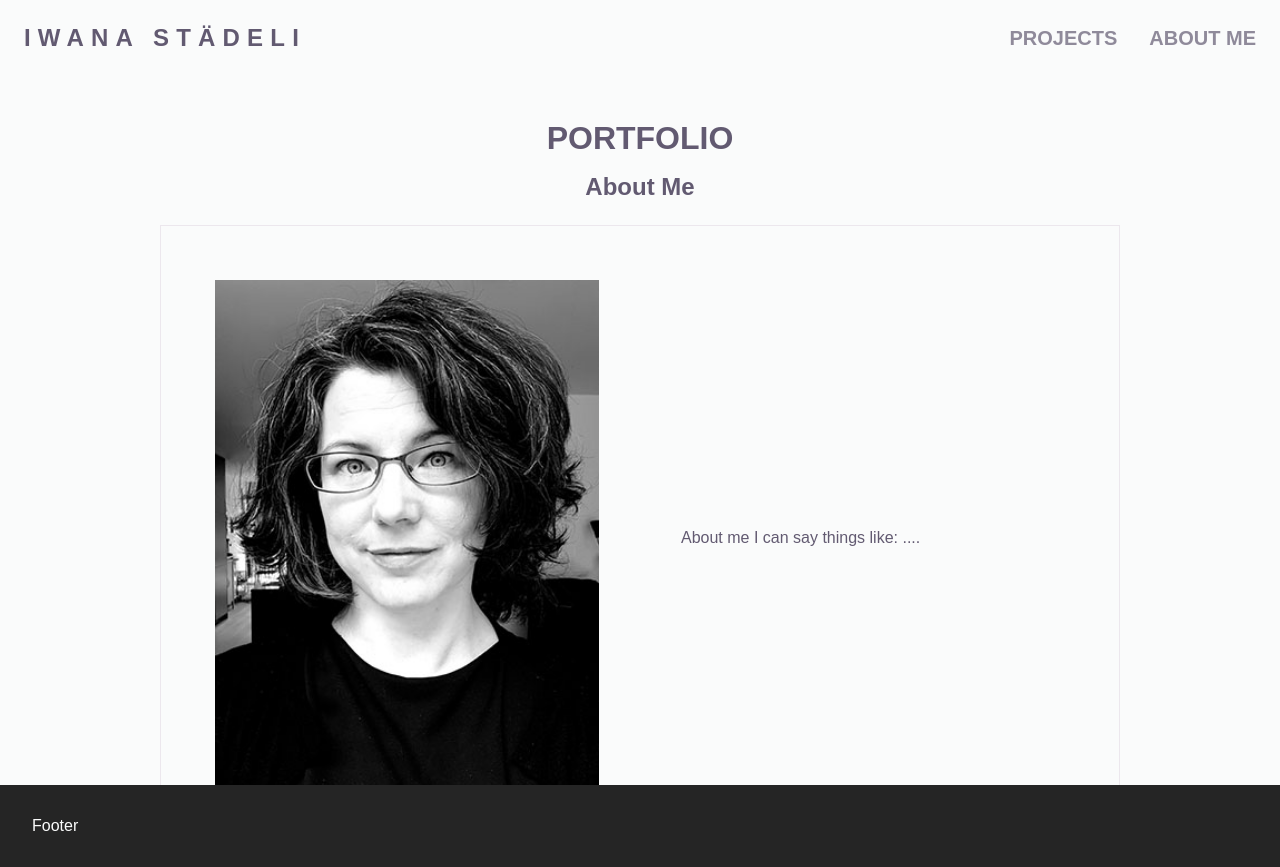
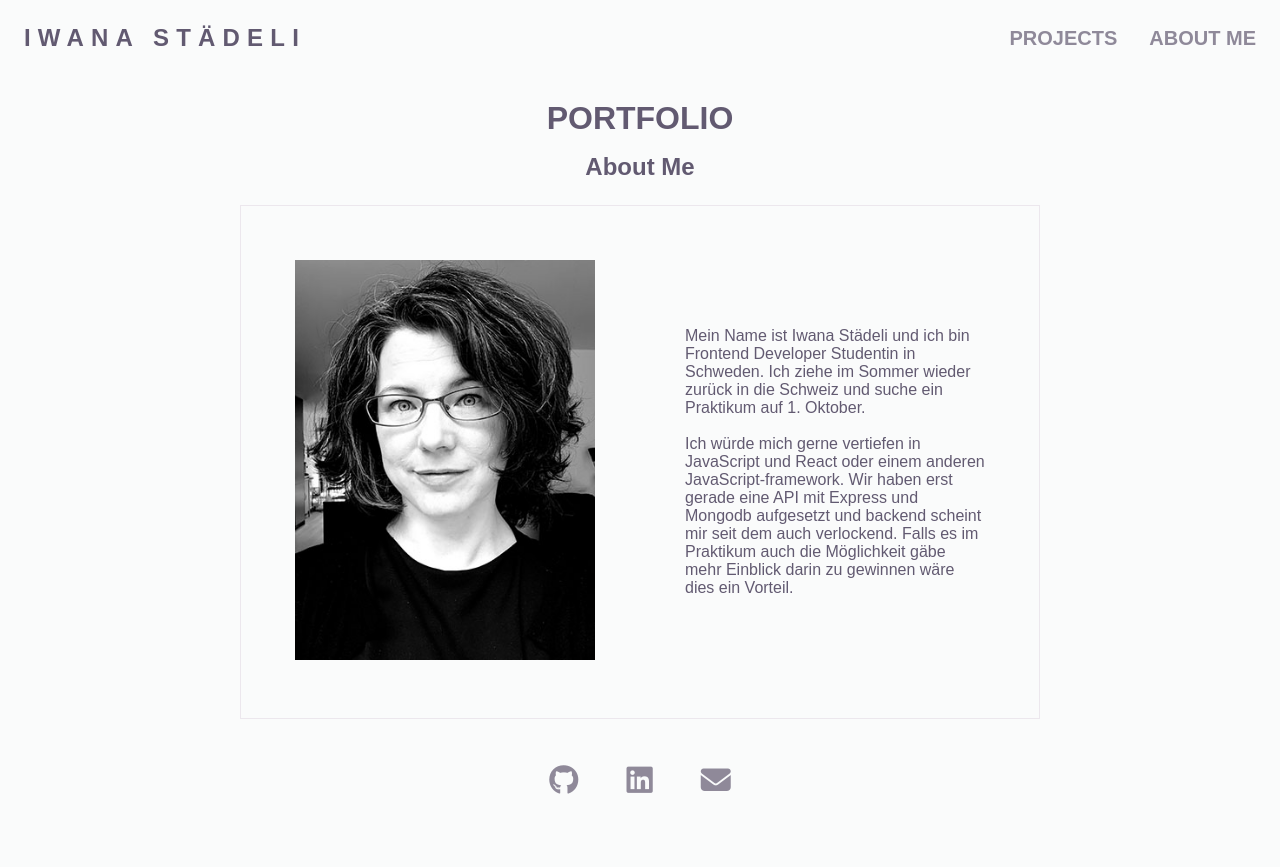
Before and after one commit to iwanast/portfolio, a React (Create React App) app: page /about in a window 1280 px wide. After the commit the page ends 835 px from the top, so only its background shows below. Built offline with nearby package versions, Linux system fonts and the light colour scheme; a small style sheet from the web is missing.

Commit message:
footer links and icons working

```diff
--- a/public/index.html
+++ b/public/index.html
@@ -27,6 +27,7 @@
     <link href="https://www.dafontfree.net/embed/Y2FsaWJyaS1ib2xkJmRhdGEvNDYvYy82MzcxMC9jYWxpYnJpYi50dGY" rel="stylesheet" type="text/css"/>
     <link href="https://www.dafontfree.net/embed/Y2FsaWJyaS1yZWd1bGFyJmRhdGEvMTk1L2MvMTg4MzI2L2NhbGlicmkudHRm" rel="stylesheet" type="text/css"/>
     <link href="https://www.dafontfree.net/embed/bGlicmUtZnJhbmtsaW4tcmVndWxhciZkYXRhLzg4NC9sLzE4MTk1MS9MaWJyZUZyYW5rbGluLVJlZ3VsYXIudHRm" rel="stylesheet" type="text/css"/>
+    <script src="https://kit.fontawesome.com/4d1517baaf.js" crossorigin="anonymous"></script>
     <title>Iwanas Portfolio</title>
   </head>
   <body>
--- a/src/App.js
+++ b/src/App.js
@@ -18,8 +18,7 @@ function App() {
       toolsIcons : [<Html5Icon/>, <SassIcon/>, <JavascriptIcon/>],
       deployedlink : "https://iwanast.github.io/pomodoro/",
       githubLink : "https://github.com/iwanast/pomodoro",
-      picture : "../logo512.png"
-
+      picture : "../pomodoro.png"
     },
     {
       id : 2,
@@ -30,8 +29,7 @@ function App() {
       toolsIcons : [<Html5Icon/>, <SassIcon/>, <JavascriptIcon/>, <FirebaseIcon />],
       deployedlink : "iwanast.github.io/marvel-quiz/",
       githubLink : "https://github.com/iwanast/marvel-quiz",
-      picture : "../logo512.png"
-
+      picture : "../marvel.png"
     }
   ]
 
--- a/src/components/Card.js
+++ b/src/components/Card.js
@@ -3,7 +3,7 @@ import { Link } from "react-router-dom"
 export const Card = ({myProjects}) => {
 
   const content = myProjects.map((project) => {
-    if(project.id % 2 === 0){
+    if(project.id % 2 != 0){
       return(<section className="wrapper-card">
       <Link to={`/project/${project.id}`}>
         <div className="wrapper-img">
--- a/src/components/Footer.js
+++ b/src/components/Footer.js
@@ -3,7 +3,19 @@ export const Footer = () => {
 
   return(
     <footer>
-      Footer
+      <ul>
+        <li>
+          <a href="https://github.com/iwanast"><i className="fab fa-github"></i></a>
+        </li>
+        <li>
+          <a href="https://www.linkedin.com/in/iwanast/"><i class="fab fa-linkedin"></i></a>
+        </li>
+        <li>
+          <a href="mailto:iwana.stadeli@hyperisland.se"><i class="fas fa-envelope"></i></a>
+        </li>
+
+      </ul>
+
     </footer>
   );
 }
--- a/src/pages/About.js
+++ b/src/pages/About.js
@@ -11,7 +11,9 @@ export const About = () => {
           <img src="../portrait.jpg" alt="Portrait"/>
         </div>
         <div>
-          <p>About me I can say things like: ....</p>
+          <p>Mein Name ist Iwana Städeli und ich bin Frontend Developer Studentin in Schweden. Ich ziehe im Sommer wieder zurück in die Schweiz und suche ein Praktikum auf 1. Oktober.</p>
+          <br />
+          <p>Ich würde mich gerne vertiefen in JavaScript und React oder einem anderen JavaScript-framework. Wir haben erst gerade eine API mit Express und Mongodb aufgesetzt und backend scheint mir seit dem auch verlockend. Falls es im Praktikum auch die Möglichkeit gäbe mehr Einblick darin zu gewinnen wäre dies ein Vorteil.</p>
         </div>
 
       </div>
--- a/src/styles/_about.scss
+++ b/src/styles/_about.scss
@@ -1,7 +1,7 @@
 .wrapper-content-main-about{
   margin: 16px auto;
   padding: 54px;
-  width: calc(0.75*100vw);
+  width: clamp(200px, 75vw, 800px); // IF CHANGED, CHANGE IN PROJECT AS WeLL
   border: 1px solid var(--color-border-light-grey);
   display: flex;
   flex-direction: row;
@@ -9,13 +9,15 @@
   align-content: center;
   justify-content: space-between;
   align-items: center;
-
+  @media screen and (max-width: 750px) {
+    flex-direction: column;
+  }
   div{
-    width: calc(0.3*100vw);
+    width: clamp(100px, 30vw, 300px); // IF CHANGE; CHANGE AS WELL IN PROJECT
     height: auto;
     img{
       object-fit: cover;
-      width: calc(0.3*100vw);
+      width: clamp(100px, 30vw, 300px); // IF CHANGE; CHANGE AS WELL IN PROJECT
       height: auto;
     }
   }
--- a/src/styles/_footer.scss
+++ b/src/styles/_footer.scss
@@ -1,12 +1,35 @@
 footer {
   position: absolute;
+  display: flex;
+  justify-content: center;
   bottom: 0;
   width: 100%;
   padding: 2rem;
-  background-color: rgb(37, 37, 37);
-  color: var(--color-white);
-li {
-  padding: 0.5rem;
-  list-style: none;
+
+  ul {
+    list-style: none;
+    display: flex;
+    flex-direction: row;
+
+    li {
+      padding: 0.5rem;
+      list-style: none;
+    }
+  }
 }
+
+.fab, .fas {
+  font-size: 30px;
+  margin: 0 16px;
+  transition: background-color, opacity 0.2s 0.4s linear;
+  opacity: 0.7;
+  @media only screen and (max-width: 400px) {
+    font-size: 20px;
+    margin: 0 8px;
+  }
 }
+.fab:hover, .fas:hover {
+  transition: background-color 0.2s 0s linear;
+  opacity: 1;
+  text-shadow:  0 0 1em rgb(114, 114, 234);
+}
--- a/src/styles/main.css
+++ b/src/styles/main.css
@@ -1,7 +1,7 @@
 .wrapper-content-main-projects section a {
   margin: 16px auto;
   padding: 54px;
-  width: calc(0.75*100vw);
+  width: clamp(200px, 75vw, 800px);
   border: 1px solid var(--color-border-light-grey);
   display: -webkit-box;
   display: -ms-flexbox;
@@ -23,22 +23,31 @@
   text-decoration: none;
 }
 
+@media screen and (max-width: 750px) {
+  .wrapper-content-main-projects section a {
+    -webkit-box-orient: vertical;
+    -webkit-box-direction: normal;
+        -ms-flex-direction: column;
+            flex-direction: column;
+  }
+}
+
 .wrapper-content-main-projects section a div {
-  width: calc(0.3*100vw);
+  width: clamp(100px, 30vw, 300px);
   height: auto;
 }
 
 .wrapper-content-main-projects section a div img {
   -o-object-fit: cover;
      object-fit: cover;
-  width: calc(0.3*100vw);
+  width: clamp(100px, 30vw, 300px);
   height: auto;
 }
 
 .wrapper-content-main-about {
   margin: 16px auto;
   padding: 54px;
-  width: calc(0.75*100vw);
+  width: clamp(200px, 75vw, 800px);
   border: 1px solid var(--color-border-light-grey);
   display: -webkit-box;
   display: -ms-flexbox;
@@ -59,21 +68,29 @@
           align-items: center;
 }
 
+@media screen and (max-width: 750px) {
+  .wrapper-content-main-about {
+    -webkit-box-orient: vertical;
+    -webkit-box-direction: normal;
+        -ms-flex-direction: column;
+            flex-direction: column;
+  }
+}
+
 .wrapper-content-main-about div {
-  width: calc(0.3*100vw);
+  width: clamp(100px, 30vw, 300px);
   height: auto;
 }
 
 .wrapper-content-main-about div img {
   -o-object-fit: cover;
      object-fit: cover;
-  width: calc(0.3*100vw);
+  width: clamp(100px, 30vw, 300px);
   height: auto;
 }
 
 header {
-  position: fixed;
-  top: 0;
+  position: relative;
   padding: 1rem 0rem 0rem 1rem;
   width: 100%;
   display: -webkit-box;
@@ -82,7 +99,6 @@ header {
   -webkit-box-pack: end;
       -ms-flex-pack: end;
           justify-content: flex-end;
-  z-index: 999;
 }
 
 header nav {
@@ -150,16 +166,12 @@ header nav ul li a {
   font-size: clamp(17px, 1.5rem, 20px);
   font-weight: 700;
   text-decoration: none;
-  cursor: pointer;
   -webkit-transition: background-color, opacity 0.2s 0.4s linear;
   transition: background-color, opacity 0.2s 0.4s linear;
   opacity: 0.7;
-  -webkit-transition: scale 1s;
-  transition: scale 1s;
 }
 
 header nav ul a:hover {
-  scale: 2 2.1;
   -webkit-transition: background-color 0.2s 0s linear;
   transition: background-color 0.2s 0s linear;
   opacity: 1;
@@ -168,16 +180,53 @@ header nav ul a:hover {
 
 footer {
   position: absolute;
+  display: -webkit-box;
+  display: -ms-flexbox;
+  display: flex;
+  -webkit-box-pack: center;
+      -ms-flex-pack: center;
+          justify-content: center;
   bottom: 0;
   width: 100%;
   padding: 2rem;
-  background-color: #252525;
-  color: var(--color-white);
 }
 
-footer li {
+footer ul {
+  list-style: none;
+  display: -webkit-box;
+  display: -ms-flexbox;
+  display: flex;
+  -webkit-box-orient: horizontal;
+  -webkit-box-direction: normal;
+      -ms-flex-direction: row;
+          flex-direction: row;
+}
+
+footer ul li {
   padding: 0.5rem;
   list-style: none;
+}
+
+.fab, .fas {
+  font-size: 30px;
+  margin: 0 16px;
+  -webkit-transition: background-color, opacity 0.2s 0.4s linear;
+  transition: background-color, opacity 0.2s 0.4s linear;
+  opacity: 0.7;
+}
+
+@media only screen and (max-width: 400px) {
+  .fab, .fas {
+    font-size: 20px;
+    margin: 0 8px;
+  }
+}
+
+.fab:hover, .fas:hover {
+  -webkit-transition: background-color 0.2s 0s linear;
+  transition: background-color 0.2s 0s linear;
+  opacity: 1;
+  text-shadow: 0 0 1em #7272ea;
 }
 
 :root {
@@ -224,7 +273,7 @@ body {
 main {
   height: 100%;
   width: 100%;
-  padding-top: 7rem;
+  padding: 2rem 0 100px;
   display: -webkit-box;
   display: -ms-flexbox;
   display: flex;
--- a/src/styles/main.scss
+++ b/src/styles/main.scss
@@ -45,13 +45,13 @@ body {
 main {
   height: 100%;
   width: 100%;
-  padding-top: 7rem;
+  padding: 2rem 0 100px;
   display: flex;
   flex-direction: column;
   align-items: center;
   @media screen and (max-width: 608px) {
     padding-top: 9rem;
-    }
+  }
   // background-image: url("/public/images/thehillsbakgrundfinal1.png");
   // background-size: contain;
   // background-position:center;
```
Also changed, not shown: src/styles/_header.scss (+5 -29 lines), src/styles/_project.scss (+12 -9 lines), public/marvel.png (added), public/pomodoro.png (added).
